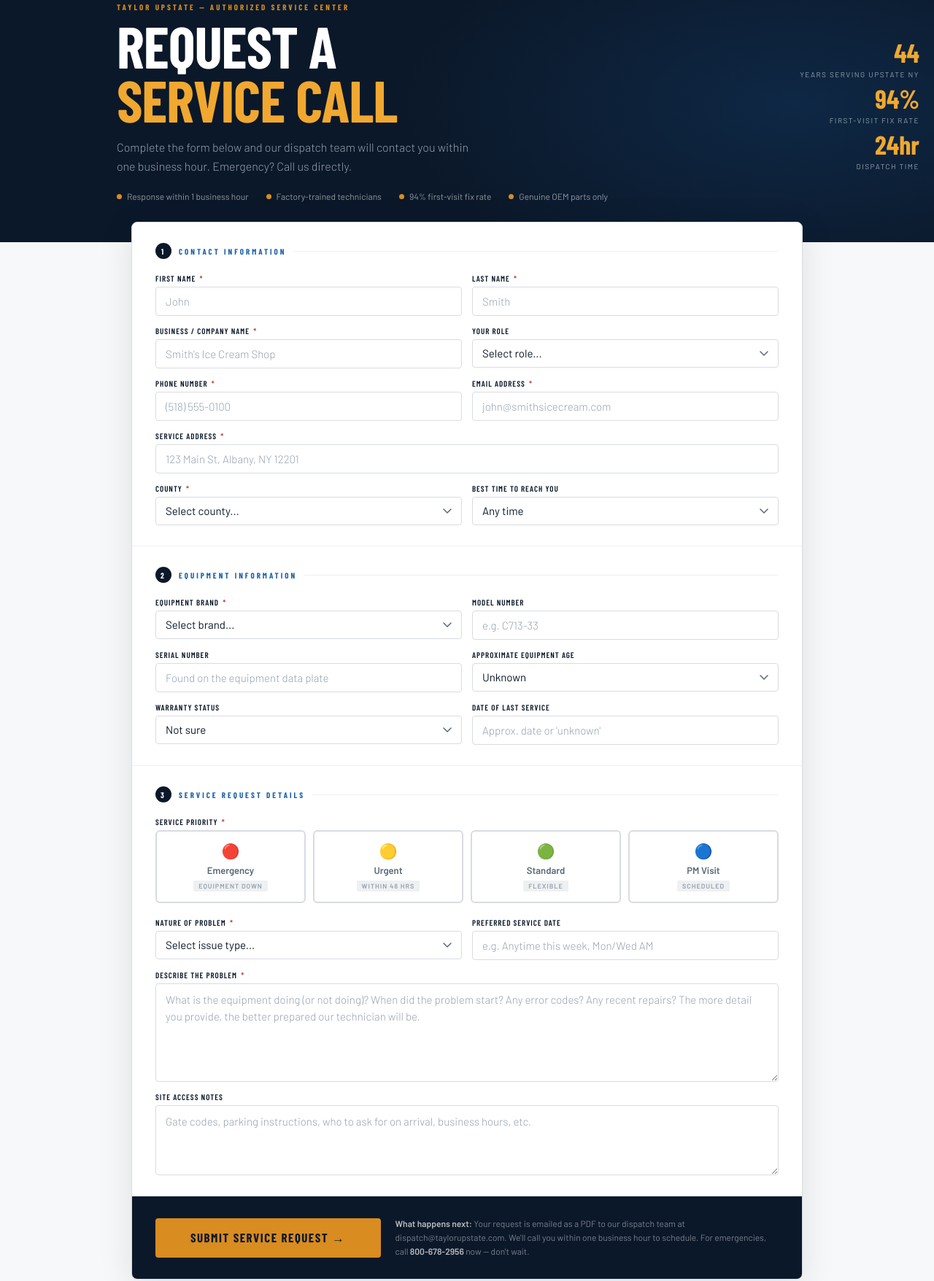
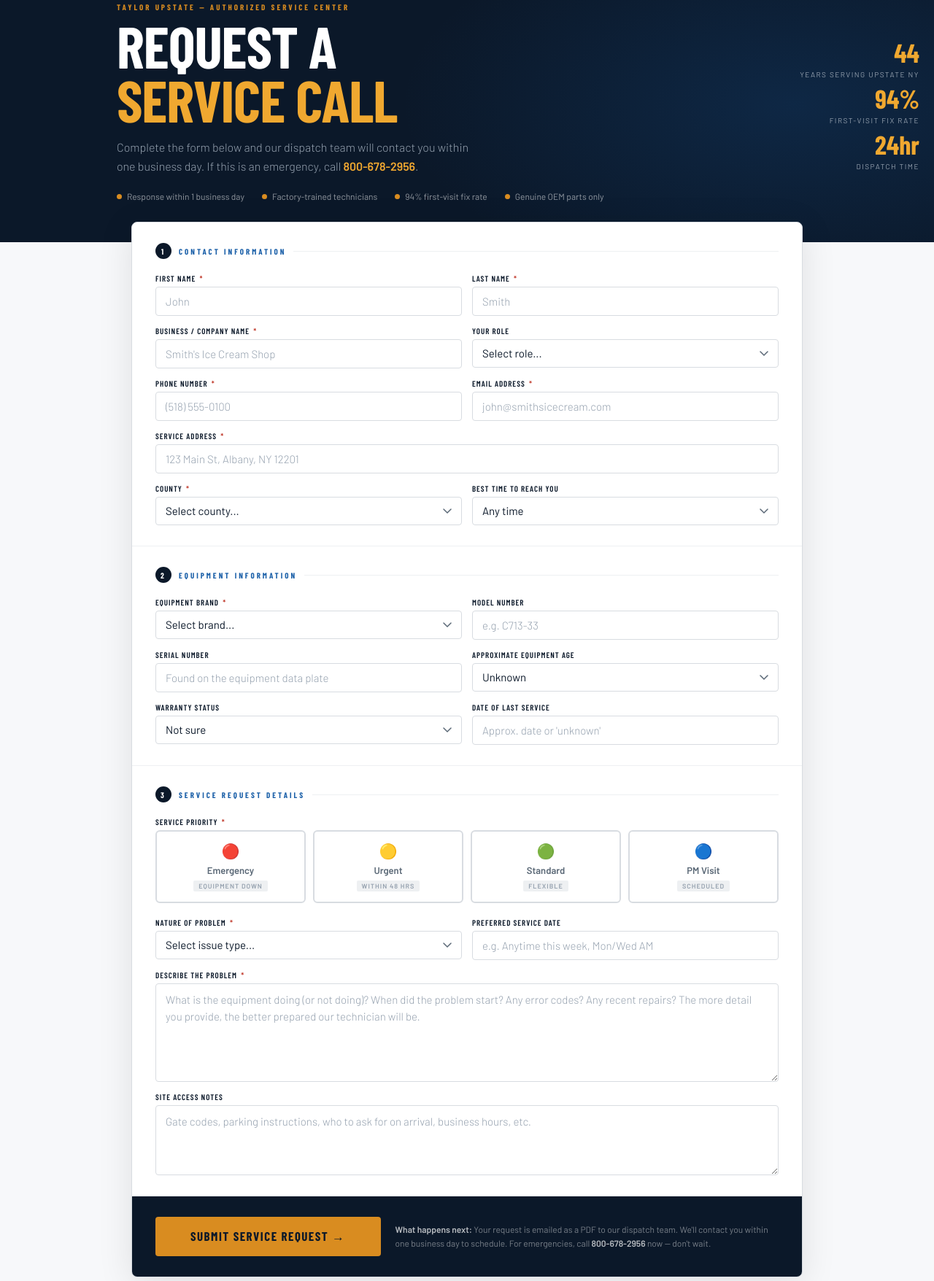
Before and after one commit to notfadeaway007/taylor-service-form, a website: page taylor-service-form/index.html in a window 1280 px wide. Shown: the part 90-1846 px from the top of the page at 73% size. Drawn offline with nearby package versions, Linux system fonts and the light colour scheme; a web font is replaced by a local one.

Commit message:
index.html

```diff
--- a/taylor-service-form/index.html
+++ b/taylor-service-form/index.html
@@ -218,9 +218,9 @@ footer a:hover { text-decoration: underline; }
   <div class="header-inner">
     <span class="eyebrow">Taylor Upstate — Authorized Service Center</span>
     <h1>Request a<br><em>Service Call</em></h1>
-    <p class="header-sub">Complete the form below and our dispatch team will contact you within one business hour. Emergency? Call us directly.</p>
+    <p class="header-sub">Complete the form below and our dispatch team will contact you within one business day. If this is an emergency, call <strong style="color:var(--amber-light)">800-678-2956</strong>.</p>
     <div class="header-meta">
-      <span class="meta-item"><span class="meta-dot"></span>Response within 1 business hour</span>
+      <span class="meta-item"><span class="meta-dot"></span>Response within 1 business day</span>
       <span class="meta-item"><span class="meta-dot"></span>Factory-trained technicians</span>
       <span class="meta-item"><span class="meta-dot"></span>94% first-visit fix rate</span>
       <span class="meta-item"><span class="meta-dot"></span>Genuine OEM parts only</span>
@@ -473,7 +473,7 @@ footer a:hover { text-decoration: underline; }
             Submit Service Request →
           </button>
           <p class="submit-note">
-            <strong>What happens next:</strong> Your request is emailed as a PDF to our dispatch team at dispatch@taylorupstate.com. We'll call you within one business hour to schedule. For emergencies, call <strong>800-678-2956</strong> now — don't wait.
+            <strong>What happens next:</strong> Your request is emailed as a PDF to our dispatch team. We'll contact you within one business day to schedule. For emergencies, call <strong>800-678-2956</strong> now — don't wait.
           </p>
         </div>
       </div>
@@ -486,7 +486,7 @@ footer a:hover { text-decoration: underline; }
         <svg viewBox="0 0 32 32" fill="none"><path d="M6 16l7 7 13-13" stroke="white" stroke-width="2.5" stroke-linecap="round" stroke-linejoin="round"/></svg>
       </div>
       <h2>Request Received!</h2>
-      <p>Your service request has been sent to our dispatch team as a PDF. We'll contact you within one business hour to confirm your appointment.</p>
+      <p>Your service request has been sent to our dispatch team. We'll contact you within one business day to confirm your appointment.</p>
       <p class="success-ref" id="success-ref"></p>
       <p style="margin-top:16px;color:rgba(255,255,255,0.4);font-size:13px;">
         Need immediate help? Call <a href="tel:18006782956" style="color:var(--amber-light);">1-800-678-2956</a> — 24/7
```
